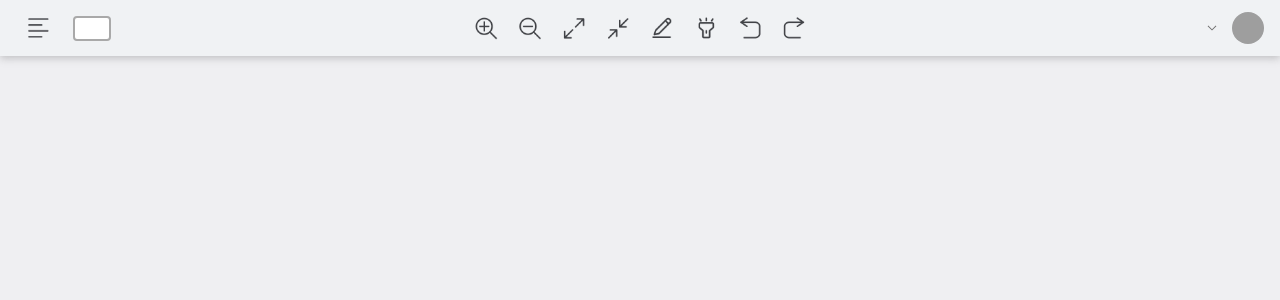
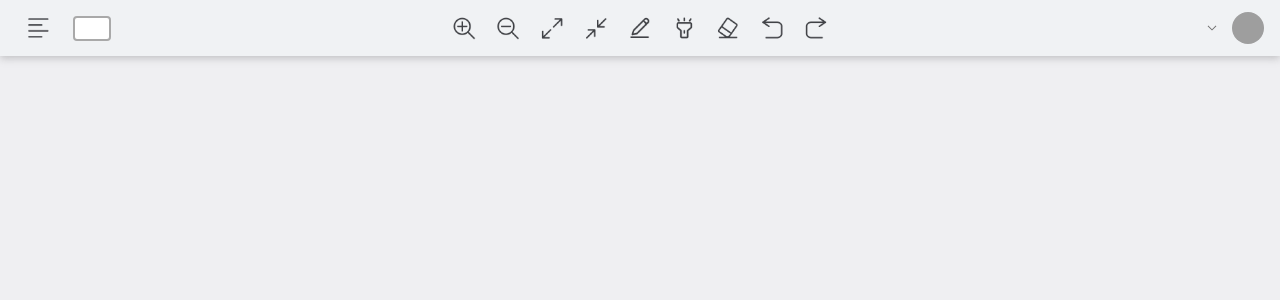
Before and after one commit to chenbh96/pdfjs-editor, a Vue app: page /index in a window 1280 px wide. Shown: the top 300 px of the page. Built offline with nearby package versions, Linux system fonts and the light colour scheme; grey boxes are pictures that could not be loaded.

Commit message:
eraser功能

```diff
--- a/src/components/PDFEdit.vue
+++ b/src/components/PDFEdit.vue
@@ -1,6 +1,6 @@
 <template>
   <div class="pdf-edit">
-    <el-tooltip effect="dark" content="Pen" :open-delay=300 placement="bottom-start">
+    <el-tooltip effect="dark" content="Pen" :open-delay=500 placement="bottom-start">
       <a id="pen"
       @mouseup.prevent.stop="togglePen($event)"
       @touchend.prevent.stop="togglePen($event)"
@@ -15,7 +15,7 @@
       <input type="range" class="pen-line-range" @input="changePenSize($event.target.value)" min="1" max="72" value="1">
       <span class="pen-range-span"><label class="pen-range-value">{{pen.size}}</label>Px</span>
     </div>
-    <el-tooltip effect="dark" content="Highlighter" :open-delay=300 placement="bottom-start">
+    <el-tooltip effect="dark" content="Highlighter" :open-delay=500 placement="bottom-start">
       <a id="highlighter"
       @mouseup.prevent.stop="toggleHighlighter($event)"
       @touchend.prevent.stop="toggleHighlighter($event)"
@@ -25,12 +25,22 @@
         <img v-else src="@/assets/icons/highlighter.png"/>
       </a>
     </el-tooltip>
-    <el-tooltip effect="dark" content="Undo" :open-delay=300 placement="bottom-start">
+    <el-tooltip effect="dark" content="Eraser" :open-delay=500 placement="bottom-start">
+      <a id="eraser"
+      @mouseup.prevent.stop="toggleEraser($event)"
+      @touchend.prevent.stop="toggleEraser($event)"
+      class="icon"
+      ><!-- <HighlighterIcon /> -->
+        <img v-if="selected == 'eraser'" src="@/assets/icons-blue/eraser.png"/>
+        <img v-else src="@/assets/icons/eraser.png"/>
+      </a>
+    </el-tooltip>
+    <el-tooltip effect="dark" content="Undo" :open-delay=500 placement="bottom-start">
       <a id="undo" @click.prevent.stop="clickUndo()" class="icon">
         <img src="@/assets/icons/undo.png"/>
       </a>
     </el-tooltip>
-    <el-tooltip effect="dark" content="Redo" :open-delay=300 placement="bottom-start">
+    <el-tooltip effect="dark" content="Redo" :open-delay=500 placement="bottom-start">
       <a id="redo" @click.prevent.stop="clickRedo()" class="icon">
         <img src="@/assets/icons/redo.png"/>
       </a>
@@ -102,7 +112,28 @@ export default {
       this.$emit("update-config", this.pen);
     },
 
-    toggleHighlighter(e, callback) {
+    toggleHighlighter(e, callback = false) {
+      var target = null;
+      if (e.target.tagName.toLowerCase() == 'a') {
+        target = e.target;
+      } else if (e.target.parentNode.tagName.toLowerCase() == 'a') {
+        target = e.target.parentNode;
+      } else {
+        this.highlighter.show = false;
+        return;
+      }
+
+      if (!callback && common.isDoubleClick(this.toggleHighlighter, e)) {
+        this.cancelTool();
+        return;
+      }
+
+      if (callback) {
+        this.toggleSelected(target);
+      }
+    },
+
+    toggleEraser(e, callback = false) {
       var target = null;
       if (e.target.tagName.toLowerCase() == 'a') {
         target = e.target;
--- a/src/components/PDFPage.vue
+++ b/src/components/PDFPage.vue
@@ -27,7 +27,7 @@
 import debug from 'debug';
 const log = debug('app:components/PDFPage');
 
-import {PIXEL_RATIO} from '../utils/constants';
+import {PIXEL_RATIO, TOOLS} from '../utils/constants';
 import visible from '../directives/visible';
 
 function position(event, canvas) {
@@ -196,10 +196,13 @@ export default {
     mouseup(event) {
       if (this.isMouseDown && this.selectedTool && this.toolConfig) {
         switch(this.selectedTool) {
-          case "pen":
+          case TOOLS.pen:
             this.pen(event, "finish");
             break;
-          case "highlighter":
+          case TOOLS.highlighter:
+            this.highlighter(event, "finish");
+            break;
+          case TOOLS.eraser:
             this.highlighter(event, "finish");
             break;
         }
@@ -216,21 +219,25 @@ export default {
     },
 
     mousemove(event) {
-      if (this.selectedTool && this.isMouseDown) {
       event.preventDefault();
 
       switch(this.selectedTool) {
-          case "pen":
+        case TOOLS.pen:
           this.pen(event, "draw");
           break;
-          case "highlighter":
+        case TOOLS.highlighter:
           this.highlighter(event, "draw");
           break;
-        }
+        case TOOLS.eraser:
+          this.eraser(event, "draw");
+          break;
       }
     },
 
     pen(event, mode="draw") {
+      if (!this.selectedTool || !this.isMouseDown) {
+        return;
+      }
       const cLayer = document.getElementById(this.getId+"-layer");
       const cCtx = cLayer.getContext('2d');
       cCtx.clearRect(0, 0, cLayer.width, cLayer.height);
@@ -265,6 +272,9 @@ export default {
     },
 
     highlighter(event, mode="draw") {
+      if (!this.selectedTool || !this.isMouseDown) {
+        return;
+      }
       // layer层清空
       const cLayer = document.getElementById(this.getId+"-layer");
       const cCtx = cLayer.getContext('2d');
@@ -297,7 +307,50 @@ export default {
         context.lineTo(seg.dx*scale, seg.dy*scale);
       });
       context.stroke();
+    },
+
+    eraser(event, mode="draw") {
+      const cLayer = document.getElementById(this.getId+"-layer");
+      const cCtx = cLayer.getContext('2d');
+      cCtx.clearRect(0, 0, cLayer.width, cLayer.height);
+
+      var canvas = document.getElementById(this.getId+"-edit");
+      const newX = position(event, canvas).x;
+      const newY = position(event, canvas).y;
+      var scale = this.canvasAttrs.width/this.actualSizeViewport.width*PIXEL_RATIO;
+      cCtx.beginPath();
+      cCtx.lineWidth = 1;
+      cCtx.strokeStyle = "#000";
+      cCtx.arc(newX * scale, newY * scale, 15, 0, 2 * Math.PI);
+      cCtx.stroke();
+
+      if (!this.selectedTool || !this.isMouseDown) {
+        return;
       }
+
+      this.currentEdit.push({
+        sx: this.x,
+        sy: this.y,
+        dx: newX,
+        dy: newY
+      });
+
+      this.x = newX;
+      this.y = newY;
+
+      var context = canvas.getContext('2d');
+      context.globalCompositeOperation = "destination-out";
+      context.lineWidth = "30";
+      context.lineCap = 'round';
+
+      context.beginPath();
+      this.currentEdit.forEach(seg => {
+        context.moveTo(seg.sx*scale, seg.sy*scale);
+        context.lineTo(seg.dx*scale, seg.dy*scale);
+      });
+      context.stroke();
+      context.globalCompositeOperation = "source-over";
+    },
   },
 
   watch: {
--- a/src/components/PDFViewer.vue
+++ b/src/components/PDFViewer.vue
@@ -2,7 +2,7 @@
   <div class="pdf-viewer">
     <header class="pdf-viewer__header box-shadow">
       <div class="menu-left-section">
-        <el-tooltip class="item" effect="dark" content="Preview" :open-delay=300 placement="bottom-start">
+        <el-tooltip class="item" effect="dark" content="Preview" :open-delay=500 placement="bottom-start">
           <a @click.prevent.stop="togglePreview" class="icon">
             <img src="@/assets/icons/preview.png"/>
           </a>
--- a/src/components/PDFZoom.vue
+++ b/src/components/PDFZoom.vue
@@ -1,21 +1,21 @@
 <template>
   <div class="pdf-zoom">
-    <el-tooltip class="item" effect="dark" content="Zoom-in" :open-delay=300 placement="bottom-start">
+    <el-tooltip class="item" effect="dark" content="Zoom-in" :open-delay=500 placement="bottom-start">
       <a @click.prevent.stop="zoomIn" class="icon" :disabled="isDisabled">
         <img src="@/assets/icons/zoomin.png"/>
       </a>
     </el-tooltip>
-    <el-tooltip class="item" effect="dark" content="Zoom-out"  :open-delay=300 placement="bottom-start">
+    <el-tooltip class="item" effect="dark" content="Zoom-out"  :open-delay=500 placement="bottom-start">
       <a @click.prevent.stop="zoomOut" class="icon" :disabled="isDisabled">
         <img src="@/assets/icons/zoomout.png"/>
       </a>
     </el-tooltip>
-    <el-tooltip class="item pc" effect="dark" content="Fit-width"  :open-delay=300 placement="bottom-start">
+    <el-tooltip class="item pc" effect="dark" content="Fit-width"  :open-delay=500 placement="bottom-start">
       <a @click.prevent.stop="fitWidth" class="icon" :disabled="isDisabled">
         <img src="@/assets/icons/cover.png"/>
       </a>
     </el-tooltip>
-    <el-tooltip class="item pc" effect="dark" content="Fit-auto"  :open-delay=300 placement="bottom-start">
+    <el-tooltip class="item pc" effect="dark" content="Fit-auto"  :open-delay=500 placement="bottom-start">
       <a @click.prevent.stop="fitAuto" class="icon" :disabled="isDisabled">
         <img src="@/assets/icons/contain.png"/>
       </a>
--- a/src/utils/constants.js
+++ b/src/utils/constants.js
@@ -8,5 +8,6 @@ export const SAVE_MODE = {
 };
 export const TOOLS = {
     pen: "pen",
-    highlighter: "highlighter"
+    highlighter: "highlighter",
+    eraser: "eraser",
 };
```
Lines whose indentation alone changed are shown as unchanged.
